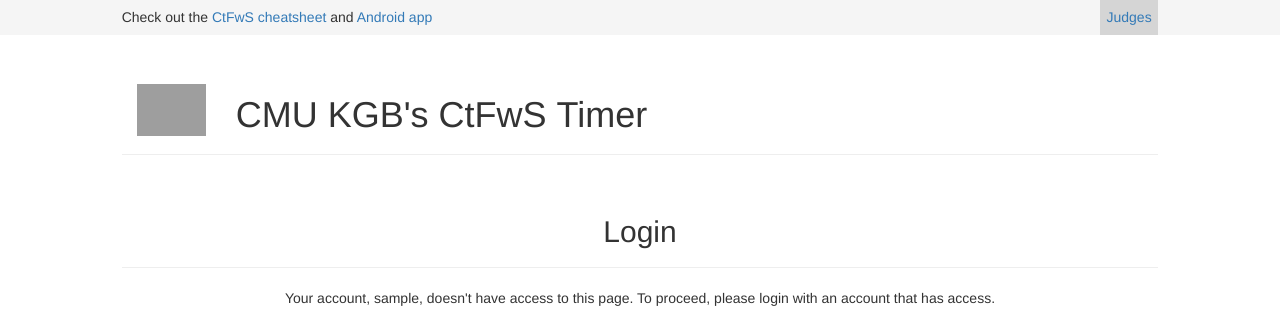
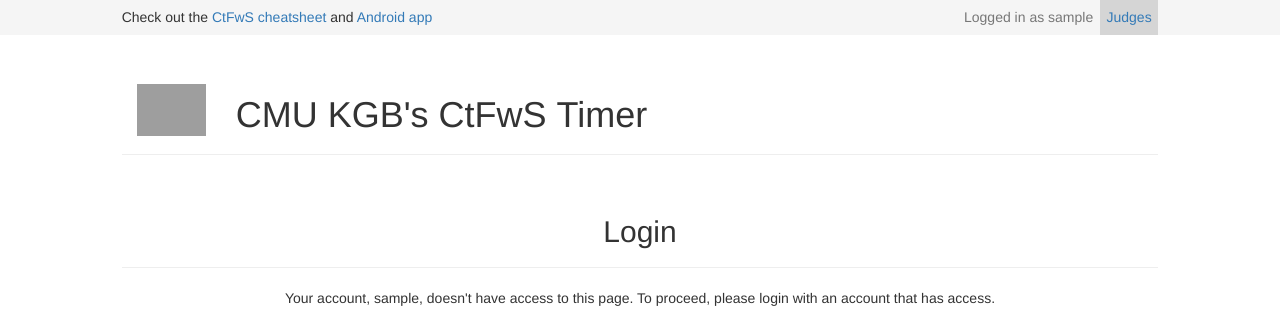
Before and after one commit to cmukgb/ctfws-timer-web, a Django app: page /login/?next=/judge/ in a window 1280 px wide. Shown: the top 310 px of the page. Run offline with Django 3.2, Linux system fonts and the light colour scheme; the visitor is signed in with stand-in values (Sample User, id 1); some libraries are stand-ins or nearby versions; grey boxes are pictures that could not be loaded.

Commit message:
Add "logged in as" header and tweak cheatsheet link wording

```diff
--- a/templates/base.html
+++ b/templates/base.html
@@ -268,9 +268,9 @@
         <div class="row vertical-center">
           <div class="col-sm-offset-1 col-sm-10 col-xs-12">
             <h5 class="inline-block">
-              Check out the
+              <span class="hidden-xs">Check out the</span>
               <a href="http://www.cmukgb.org/ctfws/cheatsheet.pdf">
-                <span class="hidden-xs">CtFwS</span> cheatsheet
+                CtFwS cheatsheet
               </a>
               and
               <a href="https://play.google.com/store/apps/details?id=com.acmetensortoys.ctfwstimer">
@@ -284,6 +284,12 @@
                 </a>
               </h5>
             </div>
+            {% if user.is_authenticated %}
+              <h5 class="inline-block pull-right side-margins hidden-xs
+                  text-muted">
+                Logged in as {{ user }}
+              </h5>
+            {% endif %}
           </div>
         </div>
       </div>
```
